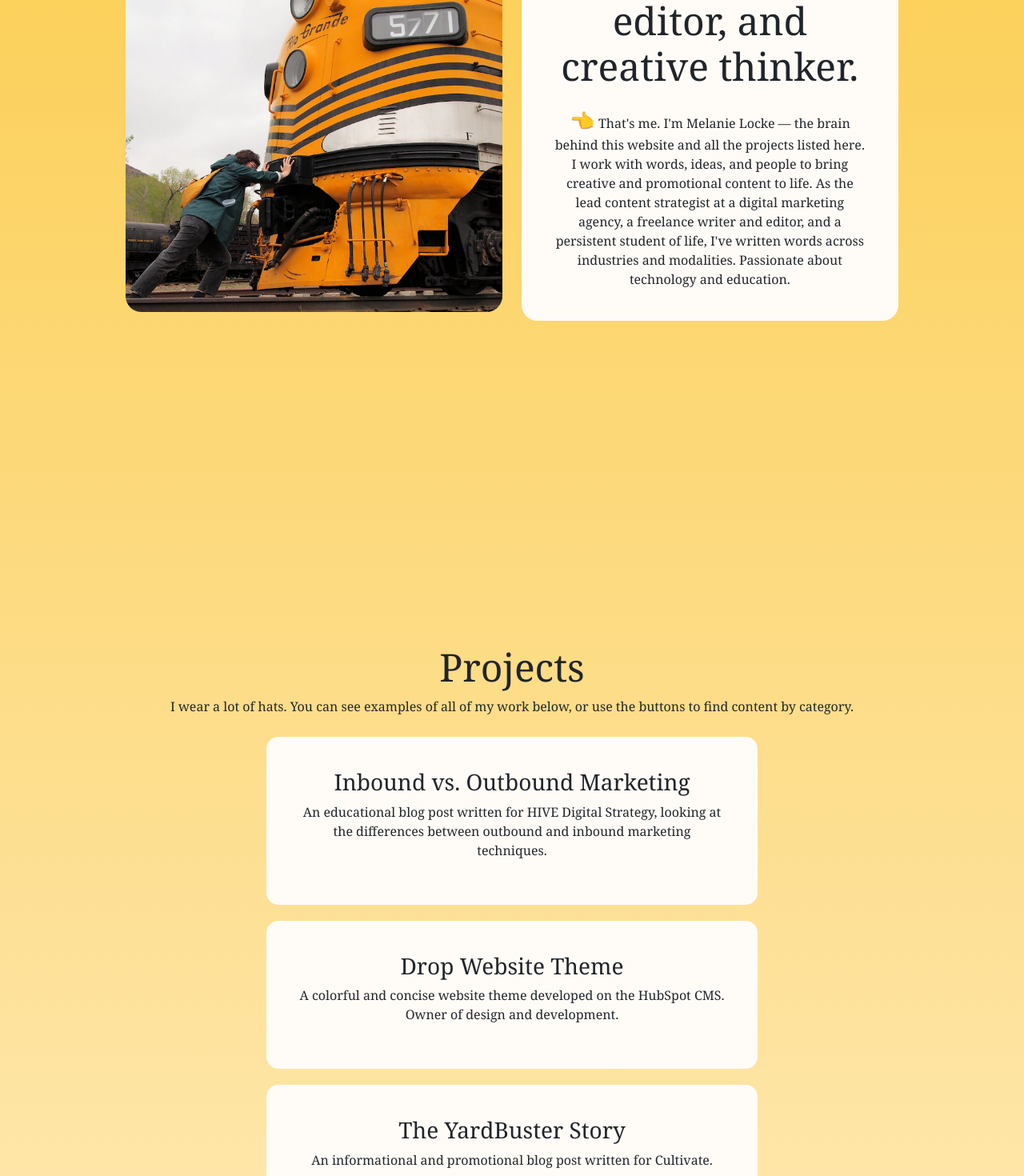
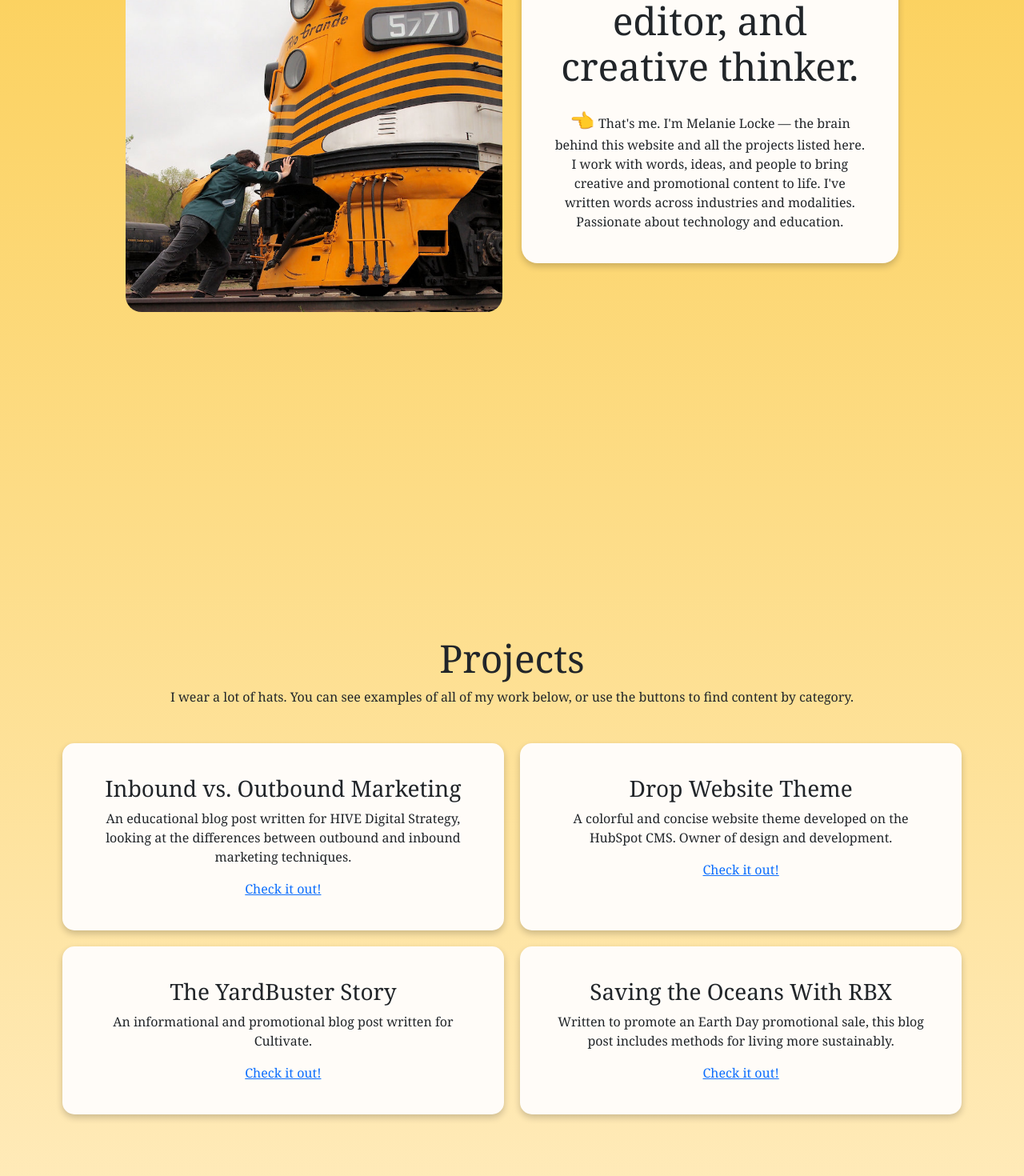
Before and after one commit to MelanieALocke/melaniealocke.github.io, a React (Create React App) app: page / in a window 1280 px wide. Shown: the part 800-2270 px from the top of the page at 80% size. Built offline with nearby package versions, Linux system fonts and the light colour scheme.

Commit message:
Add links and box shadow to projects cards

```diff
--- a/src/App.css
+++ b/src/App.css
@@ -38,10 +38,7 @@ main {
 
 .Container {
   display: flex;
-  flex-flow: row wrap;
   justify-content: center;
-  align-content: center;
-  align-items: center;
   padding: 15% 3%;
   box-sizing: border-box;
   text-align: center;
@@ -63,7 +60,7 @@ main {
 
 .Blue-underline-link:hover {
   padding-bottom: 2px;
-  text-decoration: underline wavy #506AD4;
+  text-decoration: underline wavy red;
   color: #506AD4;
 }
 
@@ -75,6 +72,13 @@ main {
   background-color: #FFFCF8;
   border-radius: 20px;
   padding: 20px;
+  box-shadow: 0 4px 8px 0 rgba(0, 0, 0, 0.2);
+}
+
+#projects-cards {
+  display: flex;
+  flex-flow: row wrap;
+  margin-top: 20px;
 }
 
 .Card {
@@ -82,7 +86,8 @@ main {
   padding: 15px;
   margin: 10px;
   background-color: #FFFCF8;
-  max-width: 50%;
+  width: 45%;
+  box-shadow: 0 4px 8px 0 rgba(0, 0, 0, 0.2);
 }
 
 .Card-content {
--- a/src/App.js
+++ b/src/App.js
@@ -1,7 +1,6 @@
 import React from "react";
 import 'bootstrap/dist/css/bootstrap.min.css';
 
-import logo from './logo.svg';
 import './App.css';
 import Welcome from "./components/Welcome";
 import About from "./components/About";
--- a/src/components/About.js
+++ b/src/components/About.js
@@ -31,7 +31,7 @@ export default function About() {
                                         <span style={{ fontSize: "25px", paddingRight: "5px" }}>&#128072;</span>
                                         That's me. I'm Melanie Locke — the brain behind this website and all the projects listed here.
                                         I work with words, ideas, and people to bring creative and promotional content to life.
-                                        As the lead content strategist at a digital marketing agency, a freelance writer and editor, and a persistent student of life, I've written words across industries and modalities.
+                                        I've written words across industries and modalities.
                                         Passionate about technology and education.
                                     </p>
                                 </div>
--- a/src/components/Projects.js
+++ b/src/components/Projects.js
@@ -2,7 +2,6 @@ import React from "react";
 import { projects } from "../data";
 import Container from 'react-bootstrap/Container';
 import Row from 'react-bootstrap/Row';
-import Col from 'react-bootstrap/Col';
 
 export default function Projects() {
     return (
@@ -17,12 +16,13 @@ export default function Projects() {
                             </div>
                         </div>
                     </Row>
-                    <Row className="flex-wrap-wrap justify-content-center">
+                    <Row className="justify-content-center" id="projects-cards">
                             {projects.map((project) => (
                                 <div className="Card">
                                     <div className="Card-content">
                                         <h3>{project.name}</h3>
                                         <p>{project.description}</p>
+                                        <a href={project.link} target="_blank" rel="noreferrer">Check it out!</a>
                                     </div>
                                 </div>
                             ))}
```
